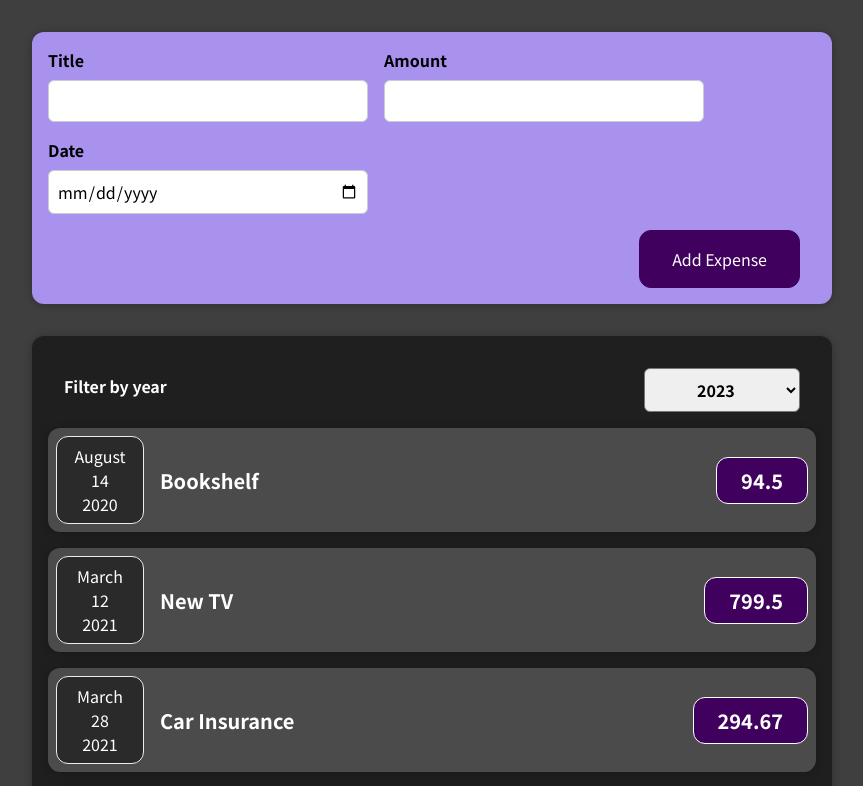
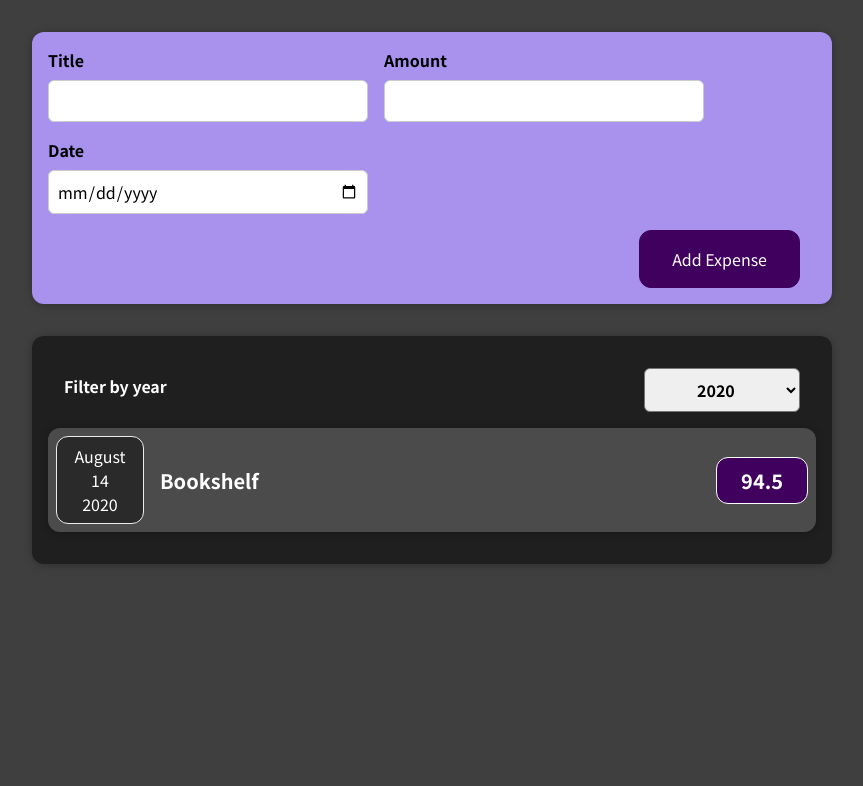
Before and after one commit to teejay327/expense-tracker, a React (Create React App) app: page / in a window 1280 px wide. Shown: the top 786 px of the page, without its empty margins (208-1071 px from the left). Built offline with nearby package versions, Linux system fonts and the light colour scheme.

Commit message:
added year filter for expenses

```diff
--- a/src/components/Expenses/Expenses.js
+++ b/src/components/Expenses/Expenses.js
@@ -5,24 +5,37 @@
 import './Expenses.css';
 
 const Expenses = (props) => {
-  const [filteredYear, setFilteredYear] = useState('2023');
+  const [filteredYear, setFilteredYear] = useState('2020');
 
   const filterChangeHandler = selectedYear => {
     setFilteredYear(selectedYear);
+  };
+
+  const filteredExpenses = props.items.filter((expense) => {
+    return expense.date.getFullYear().toString() === filteredYear;
+  });
+
+  let expensesContent = <p>No expenses found</p>;
+
+  if (filteredExpenses.length > 0) {
+    expensesContent = filteredExpenses.map((expense) => (
+      <ExpenseItem
+      key={expense.id}
+      title={ expense.title }
+      amount={ expense.amount }
+      date={ expense.date }
+      />
+    ))
   }
 
   return (
     <div>
       <Card className="expenses">
-        <ExpensesFilter selected={ filteredYear } onChangeFilter= { filterChangeHandler } />
-        { props.items.map((expense) => (
-          <ExpenseItem
-          key={expense.id}
-          title={ expense.title }
-          amount={ expense.amount }
-          date={ expense.date }
-          />
-        ))}
+        <ExpensesFilter
+        selected={ filteredYear }
+        onChangeFilter= { filterChangeHandler }
+        />
+        { expensesContent }
       </Card>
     </div>
   )
```
